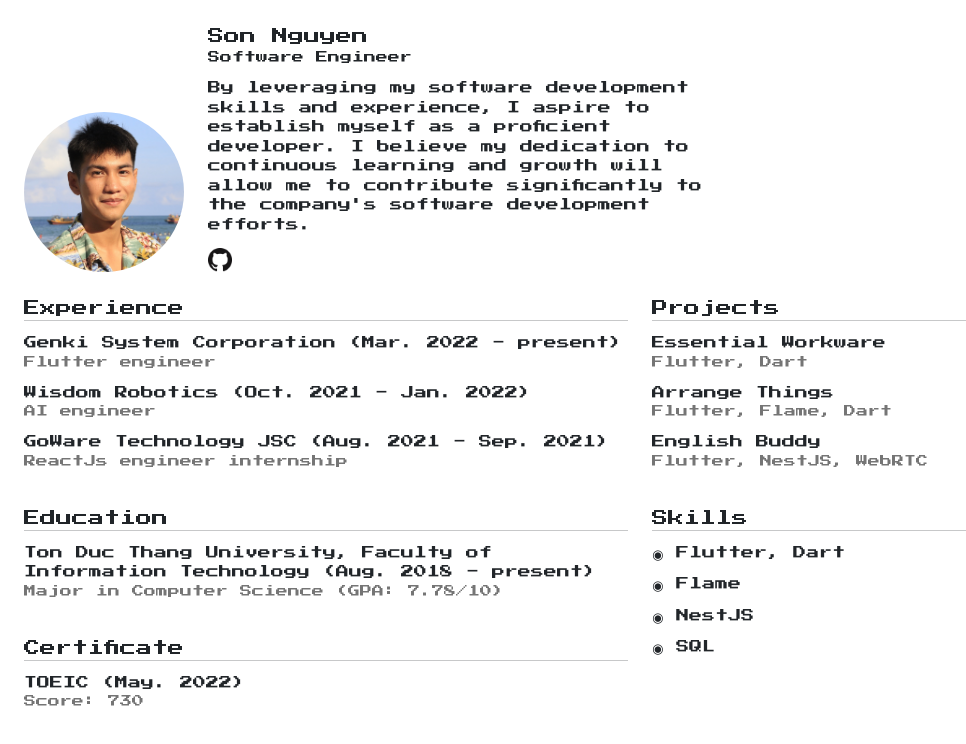
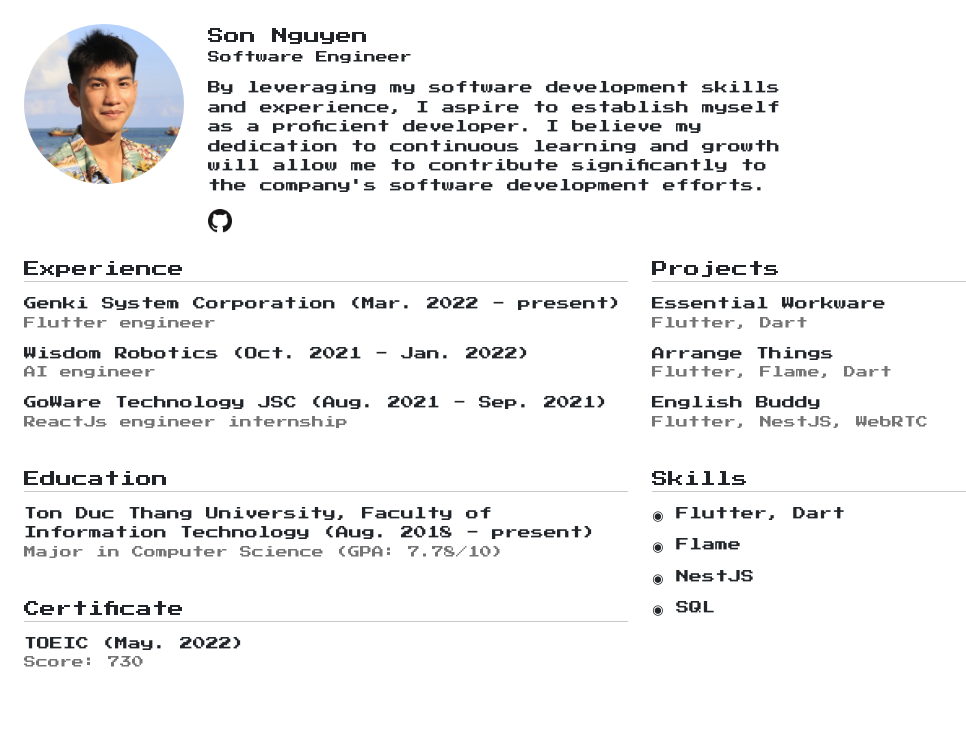
Before and after one commit to sonnq2010/sonnq2010.github.io, a plain HTML site: page index.html in a window 1280 px wide. Shown: the whole page, without its empty margins (0-966 px from the left). Drawn offline with nearby package versions, Linux system fonts and the light colour scheme.

Commit message:
:sparkles:

```diff
--- a/style.css
+++ b/style.css
@@ -9,8 +9,8 @@ body {
 
 .personal-info-section {
     display: flex;
-    align-items: flex-end;
-    width: 58%;
+    align-items: flex-start;
+    width: 62%;
 }
 
 .avatar {
```
